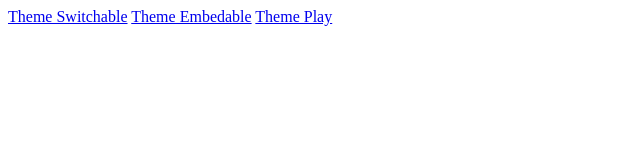
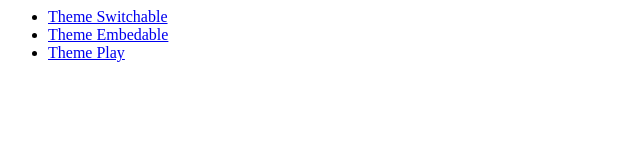
Before and after one commit to bum/bum.github.io, a plain HTML site: page index.html in a window 1280 px wide. Shown: the whole page, without its empty margins (0-640 px from the left). Drawn offline with Linux system fonts and the light colour scheme.

Commit message:
link to list

```diff
--- a/index.html
+++ b/index.html
@@ -1,9 +1,11 @@
 <html>
 
 <body>
-    <a href="https://bum.github.io/bootstrap-color/theme-switchable">Theme Switchable</a>
-    <a href="https://bum.github.io/bootstrap-color/theme-embedable">Theme Embedable</a>
-    <a href="https://bum.github.io/bootstrap-color/theme-play">Theme Play</a>
+    <ul>
+        <li><a href="https://bum.github.io/bootstrap-color/theme-switchable">Theme Switchable</a></li>
+        <li><a href="https://bum.github.io/bootstrap-color/theme-embedable">Theme Embedable</a></li>
+        <li><a href="https://bum.github.io/bootstrap-color/theme-play">Theme Play</a></li>
+    </ul>
 </body>
 
 </html>
```
